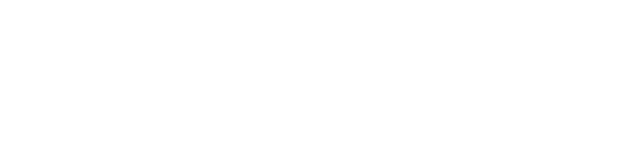
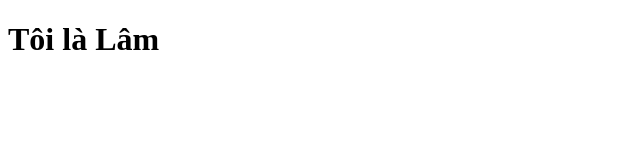
Before and after one commit to RedX2k1/Bai1, a plain HTML site: page index.html in a window 1280 px wide. Shown: the whole page, without its empty margins (0-640 px from the left). Drawn offline with Linux system fonts and the light colour scheme.

Commit message:
update code commit

```diff
--- a/index.html
+++ b/index.html
@@ -6,6 +6,6 @@
     <title>Document</title>
 </head>
 <body>
-
+   <h1>Tôi là Lâm</h1>
 </body>
 </html>
```
